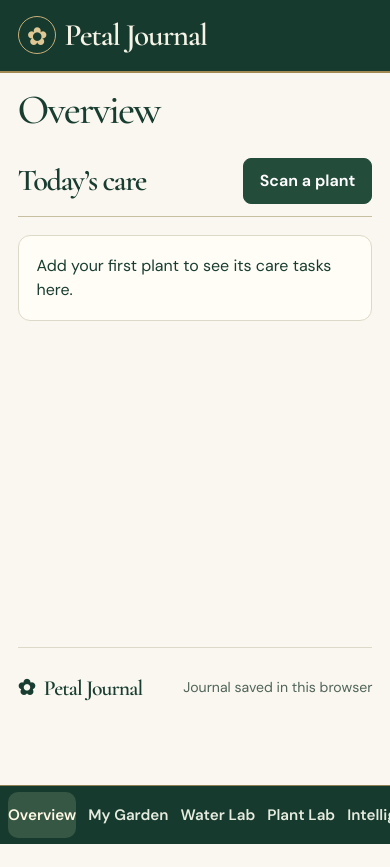
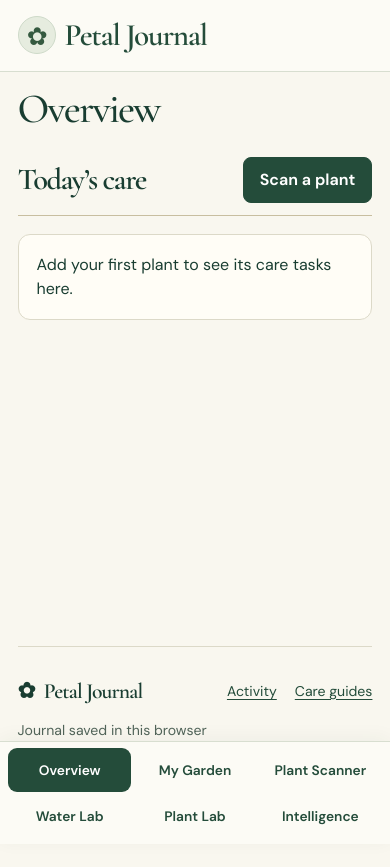
Before and after one commit to V3ndet4/p, a plain HTML site: page index.html in a window 390 px wide. Before the commit the page ends 844 px from the top, so only its background shows below. Drawn offline with Linux system fonts and the light colour scheme.

Commit message:
Redesign primary navigation and give Plant Scanner a dedicated section

```diff
--- a/app.js
+++ b/app.js
@@ -16,7 +16,7 @@ const dueToday = p => !p.ended && dayStart(nextCheck(p)) <= dayStart(Date.now())
 const relative = at => Date.now() - at < 60000 ? "just now" : dayStart(at) === dayStart(Date.now()) ? "today at " + time(at) : date(at);
 const button = (action,label,attrs="",cls="") => `<button type="button" class="${cls}" data-action="${action}" ${attrs}>${label}</button>`;
 const plantAttr = p => `data-pot="${esc(p.id)}"`;
-const view = () => ["plants","intelligence","plant-lab","water-lab","guides","activity"].includes(location.hash.slice(1)) ? location.hash.slice(1) : "overview";
+const view = () => ["plants","scanner","intelligence","plant-lab","water-lab","guides","activity"].includes(location.hash.slice(1)) ? location.hash.slice(1) : "overview";
 let pots = [], openPot = null, photo = "", photoJob = 0, timer;
 let guideQuery="", waterLabPlant="";
 const broadcast = typeof BroadcastChannel === "function" ? new BroadcastChannel("petal-journal-change") : null;
@@ -202,14 +202,18 @@ main.addEventListener("change",event=>{
 });
 function render() {
   const page=view();
-  document.title = "Petal Journal · "+({overview:"Overview",plants:"My Garden","water-lab":"Water Lab","plant-lab":"Plant Lab",intelligence:"Intelligence",guides:"Care guides",activity:"Activity"}[page]);
-  for (const link of document.querySelectorAll("nav a")) {
+  document.title = "Petal Journal · "+({overview:"Overview",plants:"My Garden",scanner:"Plant Scanner","water-lab":"Water Lab","plant-lab":"Plant Lab",intelligence:"Intelligence",guides:"Care guides",activity:"Activity"}[page]);
+  for (const link of document.querySelectorAll("nav a, .journal-links a")) {
     if (link.hash === "#"+page) link.setAttribute("aria-current","page"); else link.removeAttribute("aria-current");
   }
   if (page === "overview") {
     const tasks = pots.filter(dueToday).sort((a,b)=>nextCheck(a)-nextCheck(b));
     main.innerHTML = `<h1 class="page-title">Overview</h1><div class="sectionhead"><h2>Today’s care</h2>${button("scan","Scan a plant","","primary")}</div>
       ${tasks.length ? `<section class="grid">${tasks.map(overviewTask).join("")}</section>` : `<p class="empty">${pots.length ? "No care tasks due today." : "Add your first plant to see its care tasks here."}</p>`}`;
+  } else if (page === "scanner") {
+    main.innerHTML=`<section class="scanner-panel"><div><h1>Plant Scanner</h1><p>Photograph one plant in even light. Include its leaves and any flowers.</p>
+      <div class="actions">${button("scan-camera","Take photo","","primary")}${button("scan-file","Choose photo")}</div></div>
+      <img src="./botanical-hero.jpg" alt="White orchid flowers and green leaves"></section>`;
   } else if (page === "intelligence") {
     renderIntelligence();
   } else if (page === "plant-lab") {
@@ -410,6 +414,7 @@ document.addEventListener("click",async ev=>{
   const b=ev.target.closest("[data-action]");if(!b||b.disabled)return;
   const a=b.dataset.action,p=current(b.dataset.pot);
   if(a==="close"){dialog.close();return;}
+  if(a==="scan-camera" || a==="scan-file"){showAdd(true);$(a==="scan-camera"?"#camera":"#file").click();return;}
   if(a==="add" || a==="scan"){showAdd(a==="scan");return;}
   if(a==="rate-five"){
     $("#inspected").value="5";$("#healthy").value=b.dataset.count;
--- a/botanical.css
+++ b/botanical.css
@@ -74,3 +74,25 @@ h2{font-weight:600}h3{font-weight:600;font-size:1.7rem}
 .garden-status{color:#355944;font-weight:600;font-size:.9rem;margin:6px 0}
 .garden-copy summary{cursor:pointer;color:#435748;padding:8px 0}
 .garden-copy .actions{flex-wrap:wrap}
+
+header{background:#fcfbf5;border-bottom:1px solid #d8ded0;color:var(--ink)}
+header .brand,header nav a{color:#244c3a}
+header .mark{background:#e6ecdf;color:#34593f;border-color:#cedac9}
+header nav{gap:3px}
+header nav a{padding:10px 12px;border:0;border-radius:9px;white-space:nowrap}
+header nav a[aria-current]{background:#244c3a;color:white}
+.journal-links{display:flex;gap:18px}
+.journal-links a{padding:10px 0}
+.scanner-panel{display:grid;grid-template-columns:1fr 1fr;align-items:center;background:#f0f3e9;border:1px solid #d9dfd0;border-radius:20px;overflow:hidden}
+.scanner-panel>div{padding:clamp(22px,5vw,58px)}
+.scanner-panel p{max-width:34ch}
+.scanner-panel img{width:100%;height:clamp(260px,36vw,400px);object-fit:cover}
+@media(min-width:651px) and (max-width:980px){.top{flex-wrap:wrap;gap:2px;padding:8px 0}.top nav{flex-wrap:wrap}}
+@media(max-width:650px){
+ header nav{grid-template-columns:repeat(3,minmax(0,1fr));grid-auto-flow:row;grid-auto-columns:auto;gap:2px;background:#fcfbf5;border-color:#d8ded0;box-shadow:0 -3px 18px #173a2e0c}
+ header nav a{font-size:.86rem;min-height:44px;padding:6px 2px}
+ body{padding-bottom:calc(102px + env(safe-area-inset-bottom))}
+ #toast:not(:empty){bottom:calc(108px + env(safe-area-inset-bottom))}
+ .scanner-panel{grid-template-columns:1fr}
+ .scanner-panel img{grid-row:1;height:clamp(135px,44vw,230px)}
+}
--- a/index.html
+++ b/index.html
@@ -3,11 +3,11 @@
 <head>
 <meta charset="utf-8"><meta name="viewport" content="width=device-width, initial-scale=1, viewport-fit=cover">
 <meta name="theme-color" content="#fbf8f1"><meta name="description" content="Identify your flowering plants, record watering and learn when to check each pot.">
-<title>Petal Journal · Overview</title><link rel="stylesheet" href="./style.css?v=3"><script type="module" src="./app.js?v=10"></script>
-<link rel="stylesheet" href="./match-preview.css"><link rel="stylesheet" href="./botanical.css?v=9"></head>
+<title>Petal Journal · Overview</title><link rel="stylesheet" href="./style.css?v=3"><script type="module" src="./app.js?v=11"></script>
+<link rel="stylesheet" href="./match-preview.css"><link rel="stylesheet" href="./botanical.css?v=10"></head>
 <body>
-<header><div class="top"><a class="brand" href="#overview"><span class="mark" aria-hidden="true">✿</span> Petal Journal</a><nav aria-label="Journal"><a href="#overview">Overview</a><a href="#plants">My Garden</a><a href="#water-lab">Water Lab</a><a href="#plant-lab">Plant Lab</a><a href="#intelligence">Intelligence</a><a href="#activity">Activity</a><a href="#guides">Care guides</a></nav></div></header>
+<header><div class="top"><a class="brand" href="#overview"><span class="mark" aria-hidden="true">✿</span> Petal Journal</a><nav aria-label="Journal"><a href="#overview">Overview</a><a href="#plants">My Garden</a><a href="#scanner">Plant Scanner</a><a href="#water-lab">Water Lab</a><a href="#plant-lab">Plant Lab</a><a href="#intelligence">Intelligence</a></nav></div></header>
 <main id="main"><h1>My plant journal</h1></main>
-<footer><span class="brand small"><span aria-hidden="true">✿</span> Petal Journal</span><span>Journal saved in this browser</span></footer>
+<footer><span class="brand small"><span aria-hidden="true">✿</span> Petal Journal</span><div class="journal-links"><a href="#activity">Activity</a><a href="#guides">Care guides</a></div><span>Journal saved in this browser</span></footer>
 <dialog id="dialog"><div id="dialog-body"></div></dialog><div id="toast" role="status"></div>
 </body></html>
```
